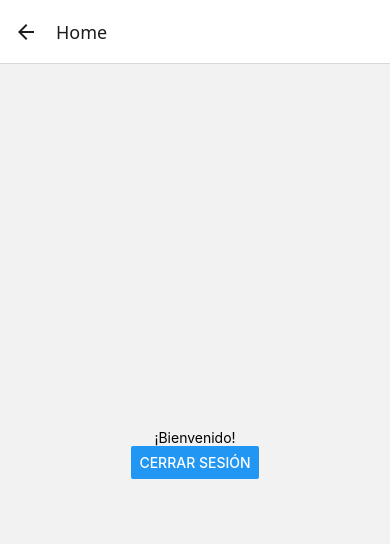
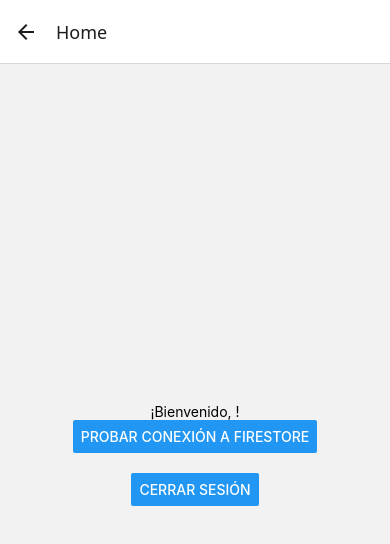
Before and after one commit to Velias27/AppGestionEventos, a React Native app: screen /Home in a window 390 px wide. Shown: the top 544 px of the page. Built offline with nearby package versions, Linux system fonts and the light colour scheme.

Commit message:
Prueba con Firestore

```diff
--- a/firebaseConfig.js
+++ b/firebaseConfig.js
@@ -1,5 +1,6 @@
 import { initializeApp } from 'firebase/app';
 import { getAuth } from 'firebase/auth';
+import { getFirestore } from 'firebase/firestore';
 
 const firebaseConfig = {
   apiKey: "AIzaSyCrMHDWDJ_geZPqdAMDBRhvDYpOI44tD0g",
@@ -12,3 +13,4 @@ const firebaseConfig = {
 
 const app = initializeApp(firebaseConfig);
 export const auth = getAuth(app);
+export const db = getFirestore(app);
--- a/screens/HomeScreen.js
+++ b/screens/HomeScreen.js
@@ -1,7 +1,9 @@
 import React from 'react';
-import { View, Text, Button } from 'react-native';
+import { View, Text, Button, Alert } from 'react-native';
 import { auth } from '../firebaseConfig';
 import { signOut } from 'firebase/auth';
+import { db } from '../firebaseConfig';
+import { collection, addDoc, serverTimestamp } from 'firebase/firestore';
 
 export default function HomeScreen({ navigation }) {
   const handleLogout = () => {
@@ -10,10 +12,31 @@ export default function HomeScreen({ navigation }) {
     });
   };
 
+  const probarFirestore = async () => {
+    console.log('Tipo de db:', typeof db);
+console.log('Contenido de db:', db);
+
+    try {
+      const docRef = await addDoc(collection(db, 'pruebas'), {
+        mensaje: 'Hola desde la app!',
+        uid: auth.currentUser.uid,
+        fecha: serverTimestamp()
+      });
+      console.log('Documento creado con ID:', docRef.id);
+      Alert.alert('Éxito', 'Documento creado en Firestore');
+    } catch (error) {
+      console.error('Error al escribir en Firestore:', error);
+      Alert.alert('Error', error.message);
+    }
+  };
+
   return (
     <View style={{ flex: 1, justifyContent: 'center', alignItems: 'center' }}>
-      <Text>¡Bienvenido!</Text>
-      <Button title="Cerrar sesión" onPress={handleLogout} />
+      <Text>¡Bienvenido, {auth.currentUser?.email}!</Text>
+      <Button title="Probar conexión a Firestore" onPress={probarFirestore} />
+      <View style={{ marginTop: 20 }}>
+        <Button title="Cerrar sesión" onPress={handleLogout} />
+      </View>
     </View>
   );
 }
```
